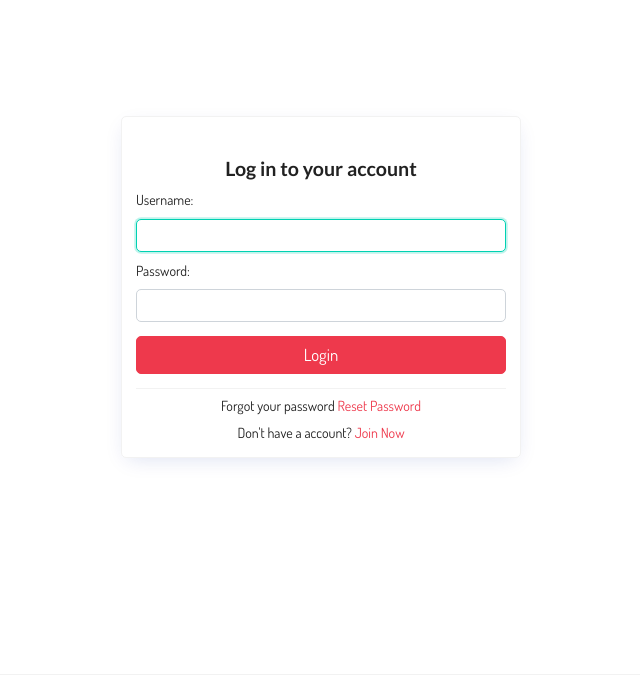
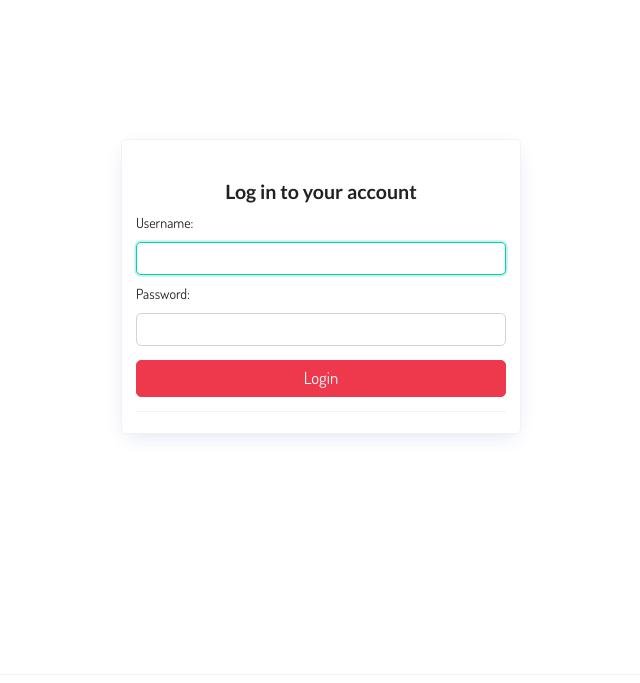
Before and after one commit to ssstepin/sos_opros, a Django app: page /login/ in a window 1280 px wide. Shown: the part 77-760 px from the top of the page, without its empty margins (319-959 px from the left). Run offline with Django 5.2, Linux system fonts and the light colour scheme.

Commit message:
fix html

```diff
--- a/sosopros/templates/users/login.html
+++ b/sosopros/templates/users/login.html
@@ -15,8 +15,6 @@
 
 		<input type="submit" value="Login" class="btn btn-primary full-width">
 		<hr>
-		<p class="text-center">Forgot your password <a href="#">Reset Password</a></p>
-		<p class="text-center">Don't have a account? <a href="#">Join Now</a></p>
 	</form>
 </div>
 
```
